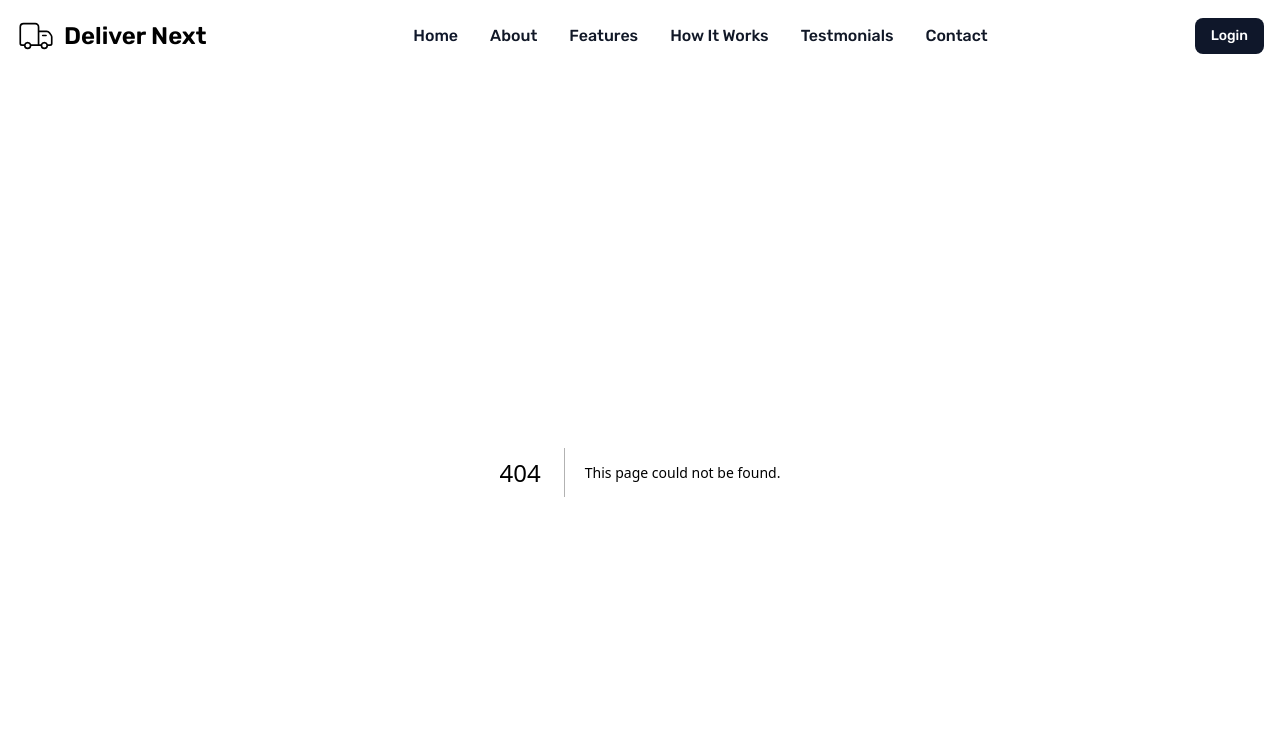
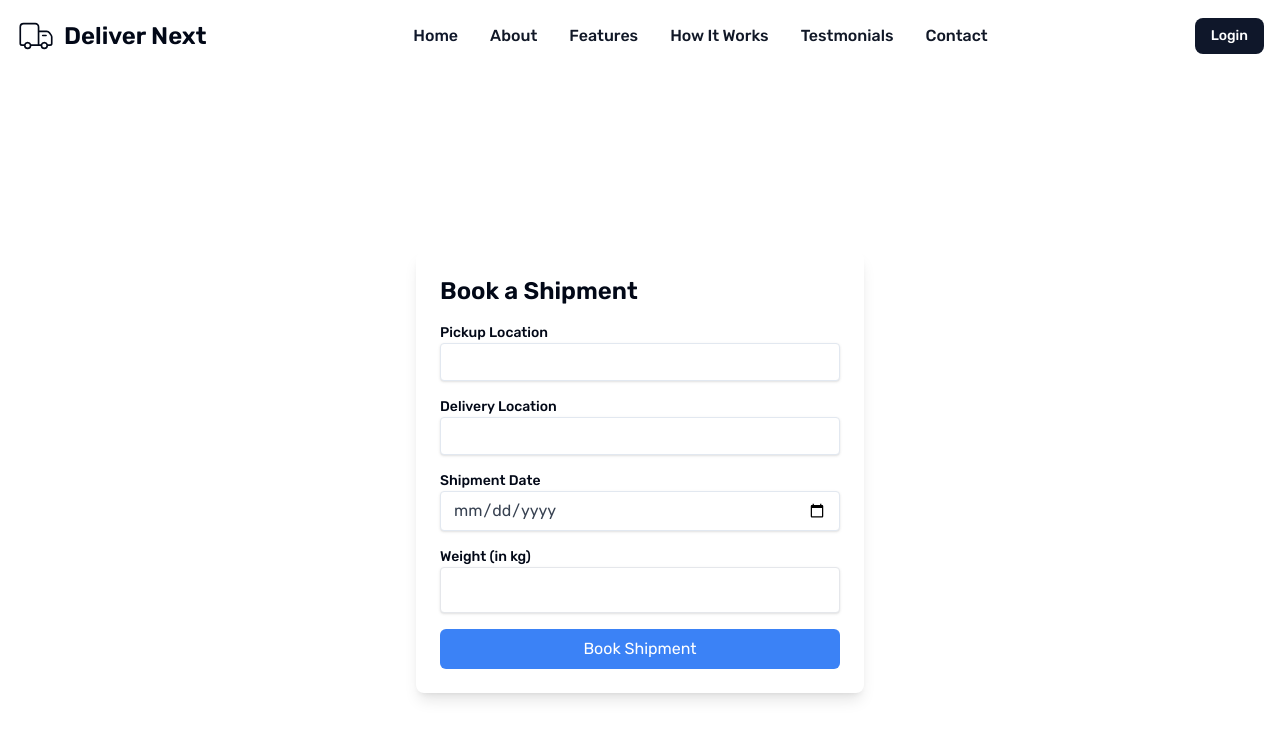
Before and after one commit to mutebinuhu/delivernext, a Next.js app: page /book in a window 1280 px wide. Before the commit this address had no page. Shown: the top 738 px of the page. Built offline with nearby package versions, Linux system fonts and the light colour scheme.

Commit message:
chore: add booking page

```diff
--- /dev/null
+++ b/app/book/page.js
@@ -0,0 +1,12 @@
+import React from 'react';
+import ShipmentBooking from '../components/ShipmentBooking';
+
+const Page = () => {
+    return (
+        <div>
+            <ShipmentBooking/>
+        </div>
+    );
+}
+
+export default Page;
--- a/app/components/PlatformsList.js
+++ b/app/components/PlatformsList.js
@@ -1,3 +1,4 @@
+
 import PlatFormListCard from '@/components/PlatFormListCard';
 import { createServerComponentClient } from '@supabase/auth-helpers-nextjs';
 import { cookies } from 'next/headers';
@@ -5,6 +6,7 @@ import React from 'react';
 
 const getPlatforms = async () =>{
     const supabase = createServerComponentClient({cookies})
+
     try {
         const {data, error} = await supabase.from('shippers').select();
 
@@ -20,11 +22,14 @@ const getPlatforms = async () =>{
 const PlatformsList = async () => {
     const data = await getPlatforms();
     console.log("shipperrr", data);
+    const handleClick = () =>{
+        alert("hello")
+    }
     return (
         <>
-        {data.map((platform)=>{
+        {data && data.map((platform)=>{
             return (
-
+                <div>
                 <PlatFormListCard
                     imageSrc={platform.image}
                     title={platform.name}
@@ -34,7 +39,9 @@ const PlatformsList = async () => {
                     currencey="AED"
                     deliveriesCount={1000}
                     ctaText2="Book Now"
+                    showBookingForm={true}
                 />
+                </div>
             )
         })}
 
--- /dev/null
+++ b/app/components/ShipmentBooking.js
@@ -0,0 +1,144 @@
+
+"use client"
+import React, { useState } from 'react';
+import store from "../../redux/store";
+import { motion } from 'framer-motion';
+
+const ShipmentBooking = ({showPage}) => {
+
+    const [formValues, setFormValues] = useState({
+        pickupLocation: '',
+        deliveryLocation: '',
+        shipmentDate: '',
+        weight: '',
+    });
+
+    const [errors, setErrors] = useState({});
+
+    const validateForm = () => {
+        let newErrors = {};
+        if (!formValues.pickupLocation) {
+            newErrors.pickupLocation = 'Pickup location is required';
+        }
+        if (!formValues.deliveryLocation) {
+            newErrors.deliveryLocation = 'Delivery location is required';
+        }
+        if (!formValues.shipmentDate) {
+            newErrors.shipmentDate = 'Shipment date is required';
+        }
+        if (!formValues.weight) {
+            newErrors.weight = 'Weight is required';
+        } else if (isNaN(formValues.weight)) {
+            newErrors.weight = 'Weight must be a number';
+        }
+
+        setErrors(newErrors);
+        return Object.keys(newErrors).length === 0;
+    };
+
+    const handleFormSubmit = (e) => {
+        e.preventDefault();
+        if (validateForm()) {
+            // Your form submission logic here
+            // You can use the formValues state for submitting data to your server.
+        }
+    };
+
+    const handleInputChange = (e) => {
+        const { name, value } = e.target;
+        setFormValues({
+            ...formValues,
+            [name]: value,
+        });
+    };
+
+
+        return (
+
+            <div className="flex justify-center items-center min-h-screen">
+                <motion.div
+                    initial={{ scale: 0 }}
+                    animate={{ scale: 1 }}
+                    transition={{ duration: 0.5 }}
+                    className="w-full max-w-md p-6 bg-white rounded-lg shadow-lg"
+                >
+                    <h2 className="text-2xl font-semibold mb-4">Book a Shipment</h2>
+                    <form onSubmit={handleFormSubmit}>
+                        <div className="mb-4">
+                            <label htmlFor="pickupLocation" className="block text-sm font-medium">
+                                Pickup Location
+                            </label>
+                            <input
+                                type="text"
+                                id="pickupLocation"
+                                name="pickupLocation"
+                                className={`shadow appearance-none border rounded w-full py-2 px-3 text-gray-700 leading-tight focus:outline-none focus:shadow-outline ${errors.pickupLocation && 'border-red-500'}`}
+                                value={formValues.pickupLocation}
+                                onChange={handleInputChange}
+                            />
+                            {errors.pickupLocation && (
+                                <p className="text-red-500 text-xs mt-1">{errors.pickupLocation}</p>
+                            )}
+                        </div>
+                        <div className="mb-4">
+                            <label htmlFor="deliveryLocation" className="block text-sm font-medium">
+                                Delivery Location
+                            </label>
+                            <input
+                                type="text"
+                                id="deliveryLocation"
+                                name="deliveryLocation"
+                                className={`shadow appearance-none border rounded w-full py-2 px-3 text-gray-700 leading-tight focus:outline-none focus:shadow-outline ${errors.deliveryLocation && 'border-red-500'}`}
+                                value={formValues.deliveryLocation}
+                                onChange={handleInputChange}
+                            />
+                            {errors.deliveryLocation && (
+                                <p className="text-red-500 text-xs mt-1">{errors.deliveryLocation}</p>
+                            )}
+                        </div>
+                        <div className="mb-4">
+                            <label htmlFor="shipmentDate" className="block text-sm font-medium">
+                                Shipment Date
+                            </label>
+                            <input
+                                type="date"
+                                id="shipmentDate"
+                                name="shipmentDate"
+                                className={`shadow appearance-none border rounded w-full py-2 px-3 text-gray-700 leading-tight focus:outline-none focus:shadow-outline ${errors.shipmentDate && 'border-red-500'}`}
+                                value={formValues.shipmentDate}
+                                onChange={handleInputChange}
+                            />
+                            {errors.shipmentDate && (
+                                <p className="text-red-500 text-xs mt-1">{errors.shipmentDate}</p>
+                            )}
+                        </div>
+                        <div className="mb-4">
+                            <label htmlFor="weight" className="block text-sm font-medium">
+                                Weight (in kg)
+                            </label>
+                            <input
+                                type="number"
+                                id="weight"
+                                name="weight"
+                                className={`shadow appearance-none border rounded w-full py-2 px-3 text-gray-700 leading-tight focus:outline-none focus:shadow-outline w-full py-3 border-gray-200 ${errors.weight && 'border-red-500'}`}
+                                value={formValues.weight}
+                                onChange={handleInputChange}
+                            />
+                            {errors.weight && (
+                                <p className="text-red-500 text-xs mt-1">{errors.weight}</p>
+                            )}
+                        </div>
+                        <button
+                            type="submit"
+                            className="w-full bg-blue-500 text-white p-2 rounded-md hover:bg-blue-600 transition-colors"
+                        >
+                            Book Shipment
+                        </button>
+                    </form>
+                </motion.div>
+            </div>
+        );
+
+
+};
+export default ShipmentBooking;
--- a/app/dashboard/page.js
+++ b/app/dashboard/page.js
@@ -1,8 +1,9 @@
+
 import React from 'react';
 import PlatformsList from '../components/PlatformsList';
 import SearchForm from '../components/SearchForm';
+import ShipmentBooking from '../components/ShipmentBooking';
 const Page = () => {
-
     /*const handleButtonClick = () => {
         // Define the action when the button is clicked
         console.log("Button Clicked");
@@ -28,9 +29,6 @@ const Page = () => {
                     <div className='grid grid-cols-1 sm:grid-cols-4 gap-4 w-full '>
 
                         <PlatformsList />
-
-
-
                    </div>
 
                 </div>
--- a/app/page.js
+++ b/app/page.js
@@ -1,3 +1,4 @@
+"use client";
 import Image from 'next/image'
 import NavBar from './components/NavBar'
 import Banner from './components/Banner'
@@ -7,20 +8,26 @@ import TestimonialsSection from './components/TestmonialsSection'
 import ContactSection from './components/ContactSection'
 import Footer from './components/Footer'
 import AboutUs from './components/AboutUs'
+import { Provider } from 'react-redux';
+import store from '../redux/store'
+
 
 export default function Home() {
   return (
-    <main className="min-h-screen">
+    <Provider store={store}>
+      <main className="min-h-screen">
 
-      <section className=''>
-        <Banner/>
-        <AboutUs/>
-        <FeaturesBenefitsSection/>
-        <HowItWorksSection/>
-        <TestimonialsSection/>
-        <ContactSection/>
-        <Footer/>
-      </section>
-    </main>
+        <section className=''>
+          <Banner />
+          <AboutUs />
+          <FeaturesBenefitsSection />
+          <HowItWorksSection />
+          <TestimonialsSection />
+          <ContactSection />
+          <Footer />
+        </section>
+      </main>
+    </Provider>
+
   )
 }
--- a/components/PlatFormListCard.js
+++ b/components/PlatFormListCard.js
@@ -1,12 +1,26 @@
-import React from 'react';
+"use client"
+import React, {useState} from 'react';
+import Image from 'next/image';
+import store from "../redux/store";
+import { showForm } from '@/redux/slices/showShipmentBookingForm';
+import Link from 'next/link';
 
 
-const PlatFormListCard = ({ imageSrc, description, ctaText, ctaText2, onClick, onClick2,  title, deliveriesCount, price, currencey }) => {
+
+const PlatFormListCard = ({ imageSrc, showBookingForm, description, ctaText, ctaText2, onClick, onClick2,  title, deliveriesCount, price, currencey }) => {
+    const [showBook, setShowBook] = useState(false);
+    const handleClick = (status) => {
+
+        console.log("status", store.getState().bookingForm.show)
+        store.dispatch(showForm())
+
+    }
     return (
         <div
             className="max-w-md rounded overflow-hidden shadow-lg mt-2 py-2"
             whileHover={{ scale: 1.05 }}
         >
+
             <img src={imageSrc} alt="Card Image" className="w-full h-60 object-cover" />
             <div className="px-6 py-1">
                 <div className="font-bold text-xl mb-2">{title}</div>
@@ -16,12 +30,15 @@ const PlatFormListCard = ({ imageSrc, description, ctaText, ctaText2, onClick, o
             </div>
             <div className="mx-2 md:flex justify-between sm:space-x-2 mt-4 ">
 
-                <button
-                    onClick={onClick2}
+                <Link
+                    href="/book"
+                    onClick={()=>handleClick(showBookingForm)}
+
                     className="text-white mb-2 sm:mb-0 bg-primary hover:bg-primary-100 focus:ring-4 focus:outline-none focus:ring-blue-300 font-medium rounded-lg text-sm  px-1 sm:px-4 py-2 text-center mr-3 md:mr-0 dark:bg-primary w-full dark:hover:bg-primary-800 dark:focus:ring-red-5000"
                 >
                     {ctaText2}
-                </button>
+
+                </Link>
                 <button
                     onClick={onClick}
                     className="hover:bg-blue-700 w-full border border border-primary hover:bg-primary hover:text-white font-bold py-1.5 px-2 rounded"
--- a/package.json
+++ b/package.json
@@ -11,6 +11,7 @@
   "dependencies": {
     "@emotion/styled": "^11.11.0",
     "@radix-ui/react-slot": "^1.0.2",
+    "@reduxjs/toolkit": "^1.9.7",
     "@supabase/auth-helpers-nextjs": "^0.8.1",
     "@supabase/supabase-js": "^2.38.0",
     "class-variance-authority": "^0.7.0",
@@ -22,6 +23,8 @@
     "react": "latest",
     "react-dom": "latest",
     "react-icons": "^4.11.0",
+    "react-redux": "^8.1.3",
+    "redux": "^4.2.1",
     "tailwind-merge": "^1.14.0",
     "tailwindcss-animate": "^1.0.7",
     "yup": "^1.3.2"
--- /dev/null
+++ b/redux/reducers.js
@@ -0,0 +1,4 @@
+import counter from "./slices/counter"
+export const rootReducer= {
+counter
+}
--- /dev/null
+++ b/redux/slices/counter.js
@@ -0,0 +1,14 @@
+// reducers/counter.js
+import { createSlice } from '@reduxjs/toolkit';
+
+const counterSlice = createSlice({
+    name: 'counter',
+    initialState: 0,
+    reducers: {
+        increment: (state) => state + 1,
+        decrement: (state) => state - 1,
+    },
+});
+
+export const { increment, decrement } = counterSlice.actions;
+export default counterSlice.reducer;
--- /dev/null
+++ b/redux/slices/showShipmentBookingForm.js
@@ -0,0 +1,18 @@
+// reducers/counter.js
+import { createSlice } from '@reduxjs/toolkit';
+
+const bookingFormSlice = createSlice({
+    name: 'showingBookingForm',
+    initialState: {
+        show: true
+    },
+    reducers: {
+        showForm:(state) => {
+            state.show = false;
+
+        }
+    }
+});
+
+export const { showForm } = bookingFormSlice.actions;
+export default bookingFormSlice.reducer;
--- /dev/null
+++ b/redux/store.js
@@ -0,0 +1,14 @@
+// store.js
+import { configureStore } from '@reduxjs/toolkit';
+import rootReducer from './reducers'; // You need to create this.
+import counter from './slices/counter';
+import bookingForm from './slices/showShipmentBookingForm'
+
+const store = configureStore({
+    reducer: {
+        counter,
+        bookingForm
+    }
+});
+
+export default store;
```
Also changed, not shown: 1 other file (tests, documents, lock files or other folders).
